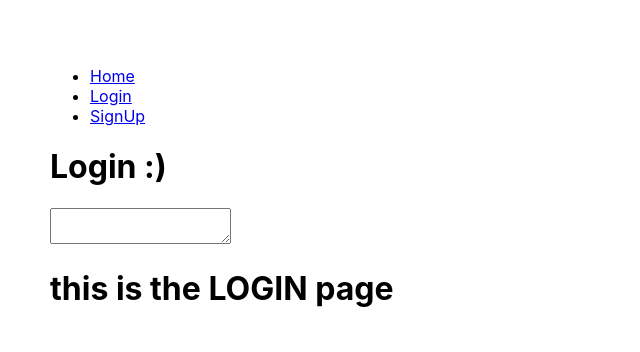
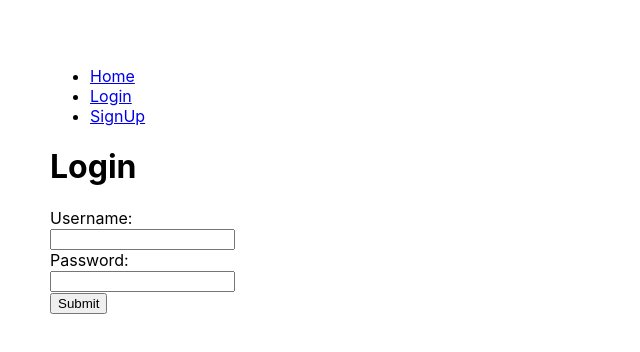
Before and after one commit to TealGlow/login-frontend, a React (Create React App) app: page /Login in a window 1280 px wide. Shown: the top 352 px of the page, without its empty margins (0-640 px from the left). Built offline with nearby package versions, Linux system fonts and the light colour scheme.

Commit message:
started login page

```diff
--- a/src/App.js
+++ b/src/App.js
@@ -32,9 +32,9 @@ function App() {
   }, []);*/
 
 
-  axios.get('http://localhost:4000/')
+  /*axios.get('http://localhost:4000/')
   .then()
-  .then(console.log("hello?"))
+  .then()*/
 
   return (
     <div className="App">
--- a/src/pages/Login.jsx
+++ b/src/pages/Login.jsx
@@ -10,7 +10,6 @@ function Login() {
         <>
           <Navbar />
           <LoginForm />
-          <h1>this is the LOGIN page</h1>
         </>
     );
 }
--- a/src/partials/LoginForm.jsx
+++ b/src/partials/LoginForm.jsx
@@ -1,4 +1,8 @@
 import React from "react";
+import {useForm} from "react-hook-form"
+import { useNavigate } from "react-router-dom";
+import axios from "axios";
+
 
 function LoginForm(){
   /*const [data, setData] = React.useState([]);
@@ -16,11 +20,22 @@ function LoginForm(){
     });
   }, []);
 */
+  const {register, getValues, handleSubmit, watch, formState: {errors}} = useForm();
+  const onSubmit = async (data)=>{console.log(data)}
 
   return(
-    <form>
-      <h1>Login :)</h1>
-      <textarea></textarea>
+    <form onSubmit={handleSubmit(onSubmit)}>
+      <h1>Login</h1>
+      <label for="username">Username: </label> <br/>
+      <input type="text" id="username" name="username" {...register("username", { required: true, maxLength: 25, minLength: 3,  pattern: {value:/^[A-Z0-9. _]+$/i, message: "Please enter a valid username" }})} /><br/>
+      {errors.username && <div class="form-error">{errors.username.message || "Username is required" }</div>}
+
+      { /* password validation */ }
+      <label for="password">Password:</label><br/>
+      <input type="text" id="password" name="password" {...register("password", { required: true, minLength: { value: 5, message:"Password is not long enough!" }})} /><br/>
+      {errors.password && <div class="form-error">{errors.password.message || "Password is required"}</div>}
+
+      <input type="submit" value="Submit"/>
     </form>
   );
 }
```
